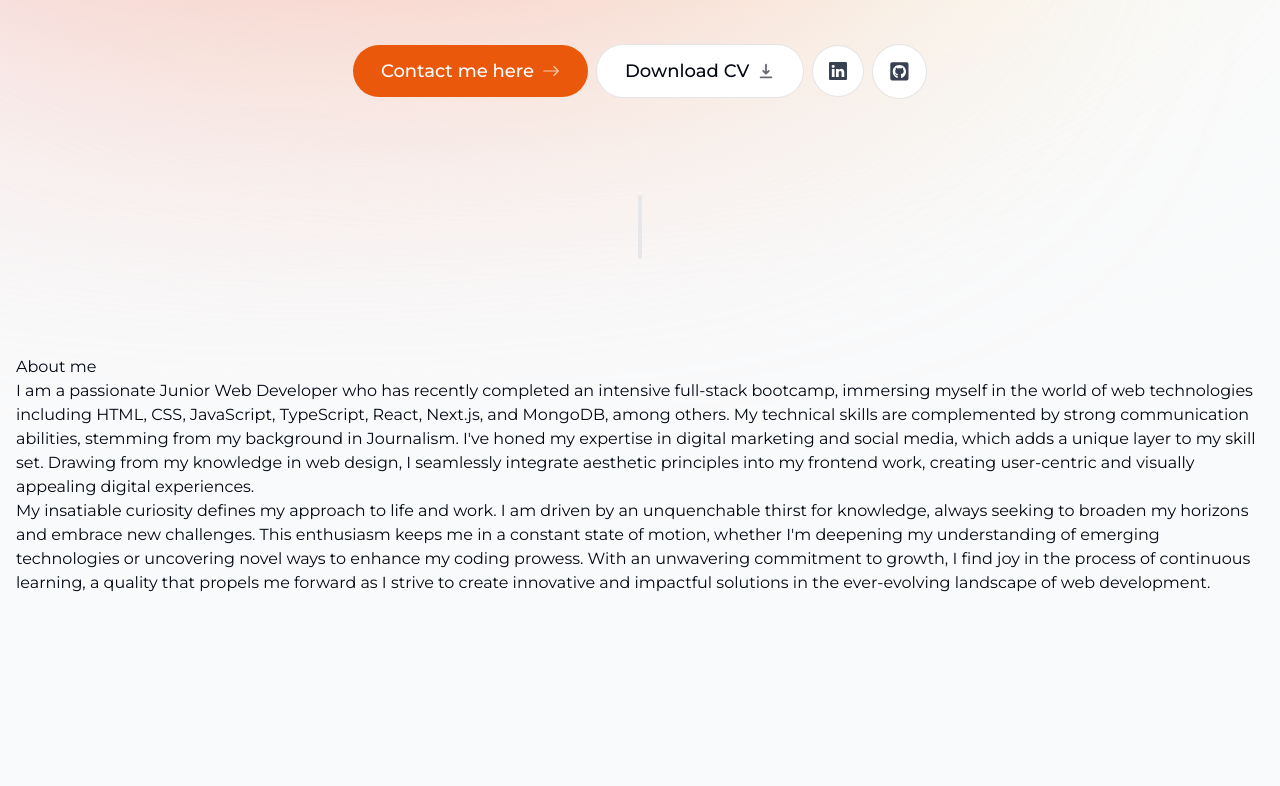
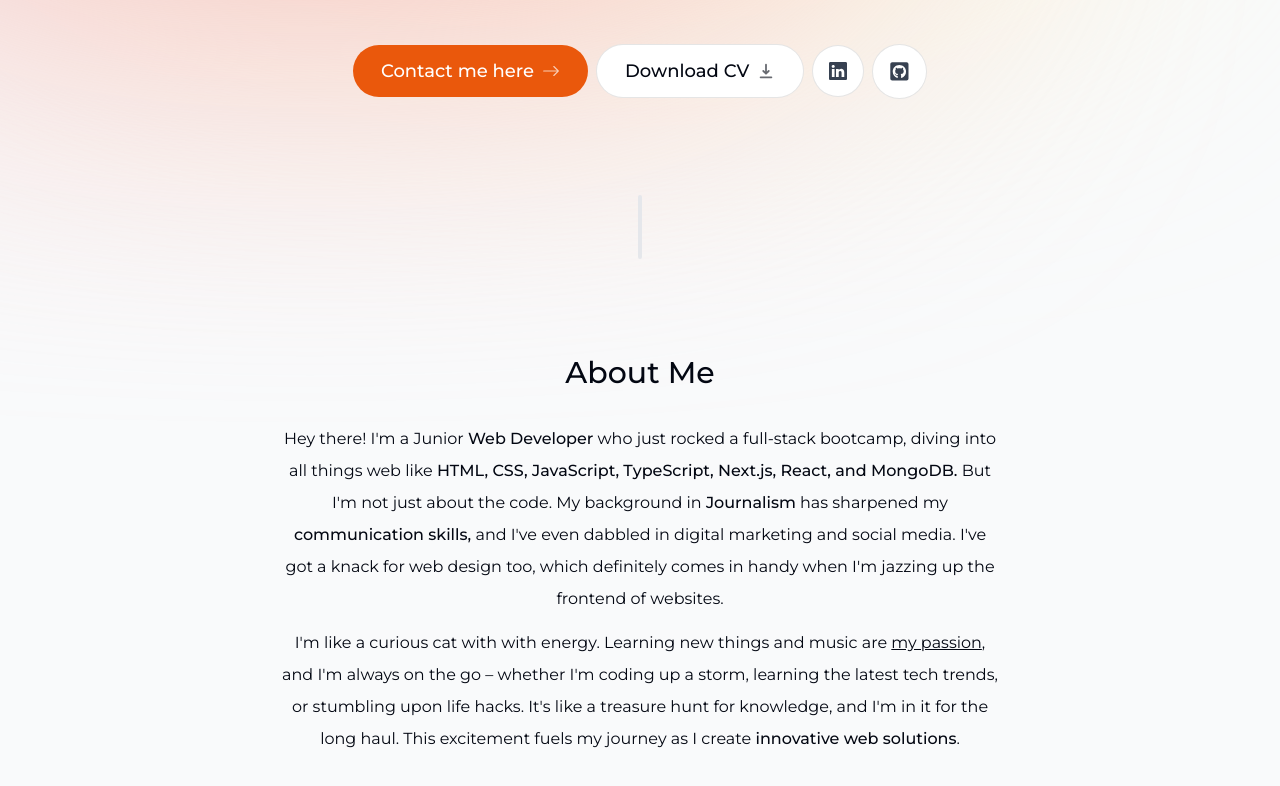
Before and after one commit to akamateus/portfolio, a Next.js app: page / in a window 1280 px wide. Shown: the part 484-1270 px from the top of the page. Built offline with nearby package versions, Linux system fonts and the light colour scheme.

Commit message:
added style for component and text

```diff
--- a/components/about.tsx
+++ b/components/about.tsx
@@ -1,31 +1,42 @@
+"use client";
+
 import React from "react";
+import SectionHeading from "./section-heading";
+import { motion } from "framer-motion";
 
 export default function About() {
   return (
-    <section>
-      <h2>About me </h2>
+    <motion.section
+      className="mb- 28 max-w-[45rem] text-center leading-8 sm:mb-40"
+      initial={{ y: 100, opacity: 0 }}
+      animate={{ y: 0, opacity: 1 }}
+      transition={{ delay: 0.175 }}
+    >
+      <SectionHeading>About me</SectionHeading>
+      <p className="mb-3">
+        Hey there! I'm a Junior{" "}
+        <span className="font-medium">Web Developer</span> who just rocked a
+        full-stack bootcamp, diving into all things web like{" "}
+        <span className="font-medium">
+          HTML, CSS, JavaScript, TypeScript, Next.js, React, and MongoDB.{" "}
+        </span>{" "}
+        But I'm not just about the code. My background in{" "}
+        <span className="font-medium">Journalism</span> has sharpened my{" "}
+        <span className="font-medium">communication skills, </span>
+        and I've even dabbled in{" "}
+        <span className="font- ">digital marketing and social media.</span> I've
+        got a knack for web design too, which definitely comes in handy when I'm
+        jazzing up the frontend of websites.
+      </p>
       <p>
-        I am a passionate Junior Web Developer who has recently completed an
-        intensive full-stack bootcamp, immersing myself in the world of web
-        technologies including HTML, CSS, JavaScript, TypeScript, React,
-        Next.js, and MongoDB, among others. My technical skills are complemented
-        by strong communication abilities, stemming from my background in
-        Journalism. I've honed my expertise in digital marketing and social
-        media, which adds a unique layer to my skill set. Drawing from my
-        knowledge in web design, I seamlessly integrate aesthetic principles
-        into my frontend work, creating user-centric and visually appealing
-        digital experiences.
+        I'm like a curious cat with with energy. Learning new things and music
+        are <span className="underline">my passion</span>, and I'm always on the
+        go – whether I'm coding up a storm, learning the latest tech trends, or
+        stumbling upon life hacks. It's like a treasure hunt for knowledge, and
+        I'm in it for the long haul. This excitement fuels my journey as I
+        create
+        <span className="font-medium"> innovative web solutions</span>.
       </p>
-      My insatiable curiosity defines my approach to life and work. I am driven
-      by an unquenchable thirst for knowledge, always seeking to broaden my
-      horizons and embrace new challenges. This enthusiasm keeps me in a
-      constant state of motion, whether I'm deepening my understanding of
-      emerging technologies or uncovering novel ways to enhance my coding
-      prowess. With an unwavering commitment to growth, I find joy in the
-      process of continuous learning, a quality that propels me forward as I
-      strive to create innovative and impactful solutions in the ever-evolving
-      landscape of web development.
-      <p></p>
-    </section>
+    </motion.section>
   );
 }
--- /dev/null
+++ b/components/section-heading.tsx
@@ -0,0 +1,9 @@
+import React from "react";
+
+type SectionHeadingProps = {
+  children: React.ReactNode;
+};
+
+export default function SectionHeading({ children }: SectionHeadingProps) {
+  return <h2 className="text-3xl font-medium capitalize mb-8">{children}</h2>;
+}
```
